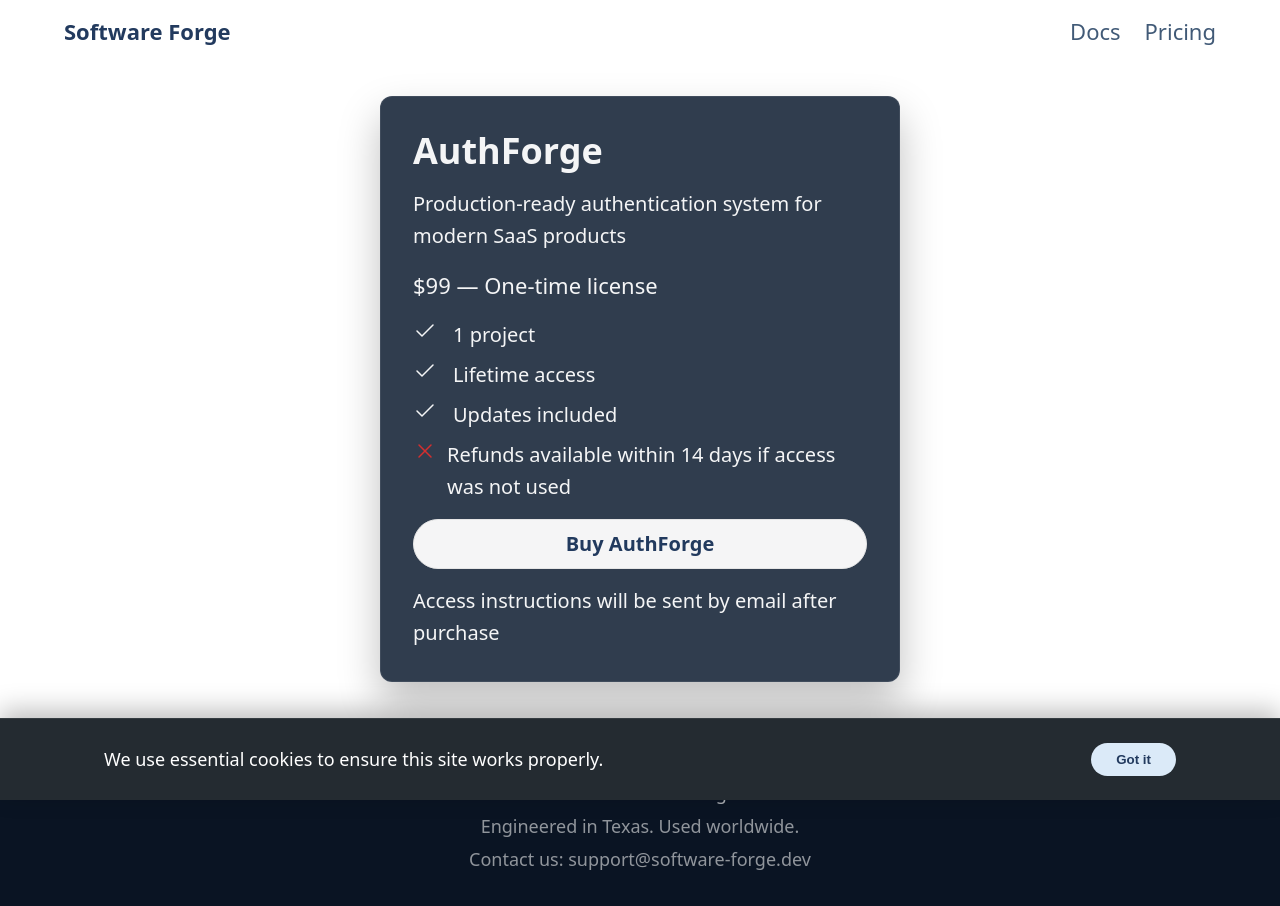
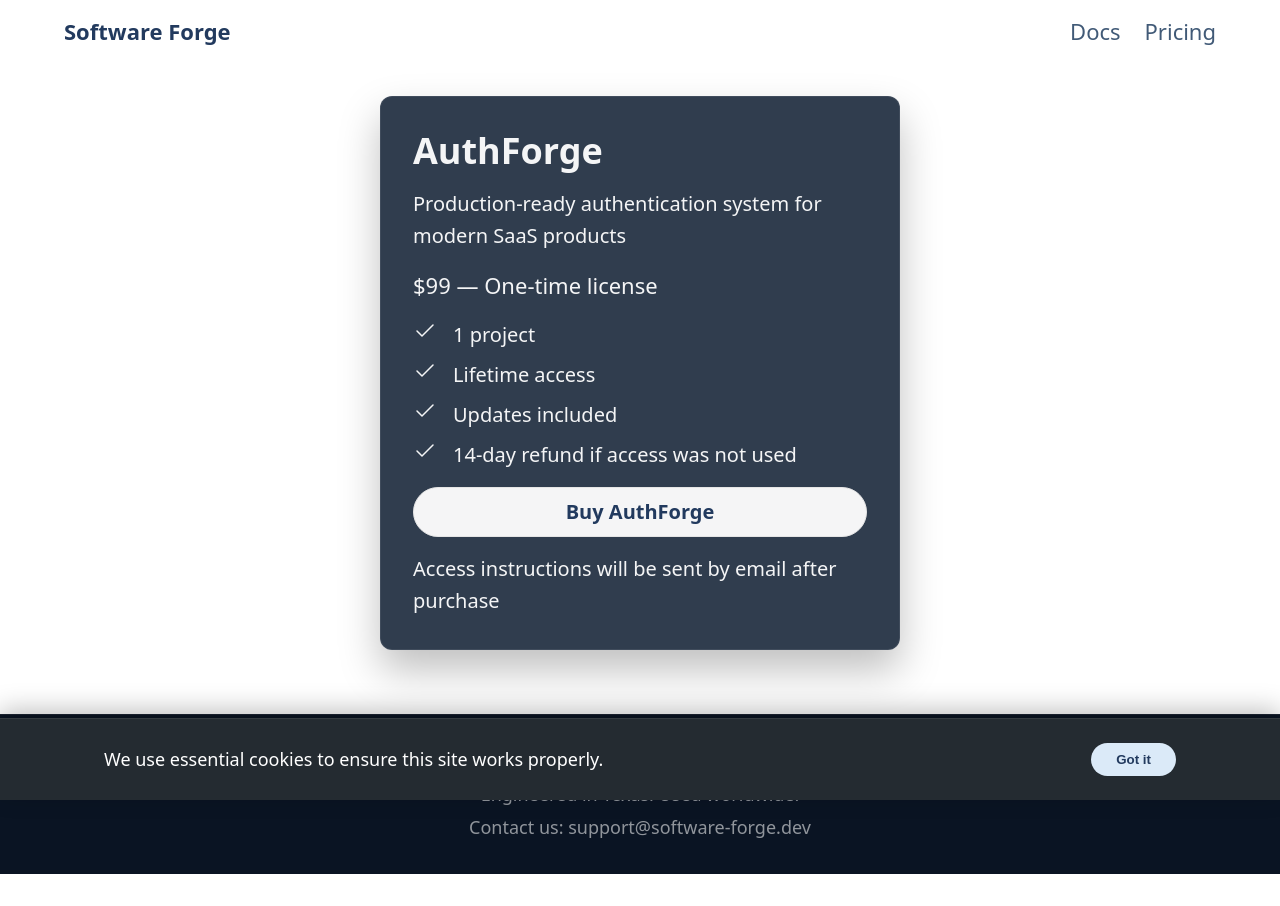
Before and after one commit to Grammeri/nextjs-landing, a Next.js app: page /pricing in a window 1280 px wide. After the commit the page ends 874 px from the top, so only its background shows below. Built offline with nearby package versions, Linux system fonts and the light colour scheme.

Commit message:
fix: fix pricing card

```diff
--- a/src/app/pricing/page.tsx
+++ b/src/app/pricing/page.tsx
@@ -17,13 +17,10 @@ export default function PricingPage() {
           description="Production-ready authentication system for modern SaaS products"
           price="$99 — One-time license"
           features={[
-            { text: '1 project', included: true },
-            { text: 'Lifetime access', included: true },
-            { text: 'Updates included', included: true },
-            {
-              text: 'Refunds available within 14 days if access was not used',
-              included: false,
-            },
+            { text: '1 project' },
+            { text: 'Lifetime access' },
+            { text: 'Updates included' },
+            { text: '14-day refund if access was not used' },
           ]}
           ctaLabel="Buy AuthForge"
           ctaHref="#"
--- a/src/shared/ui/icons/close.tsx
+++ /dev/null
@@ -1,36 +0,0 @@
-import type { IconDefinition, IconNode, IconProps } from './types';
-import { LUCIDE_STROKE } from './lucide';
-
-export const closeIconDefinition: IconDefinition = {
-  viewBox: '0 0 24 24',
-  nodes: [
-    { tag: 'path', attrs: { d: 'M18 6L6 18' } },
-    { tag: 'path', attrs: { d: 'M6 6l12 12' } },
-  ],
-};
-
-const renderNodes = (nodes: IconNode[]) =>
-  nodes.map((node, index) => {
-    const Tag = node.tag;
-    return <Tag key={index} {...node.attrs} />;
-  });
-
-export function CloseIcon({ className, title }: IconProps) {
-  return (
-    <svg
-      className={className}
-      viewBox={closeIconDefinition.viewBox}
-      fill="none"
-      stroke="currentColor"
-      strokeWidth={LUCIDE_STROKE}
-      strokeLinecap="round"
-      strokeLinejoin="round"
-      aria-hidden={title ? undefined : true}
-      focusable="false"
-      role={title ? 'img' : 'presentation'}
-    >
-      {title ? <title>{title}</title> : null}
-      {renderNodes(closeIconDefinition.nodes)}
-    </svg>
-  );
-}
--- a/src/shared/ui/icons/index.ts
+++ b/src/shared/ui/icons/index.ts
@@ -3,7 +3,6 @@ import { LUCIDE_STROKE } from './lucide';
 
 export { ExternalLinkIcon, externalLinkIconDefinition } from './external-link';
 export { CheckIcon, checkIconDefinition } from './check';
-export { CloseIcon, closeIconDefinition } from './close';
 export type { IconDefinition, IconNode, IconProps } from './types';
 
 export const copyIconDefinition: IconDefinition = {
--- a/src/shared/ui/pricing-card/PricingCard.module.css
+++ b/src/shared/ui/pricing-card/PricingCard.module.css
@@ -40,7 +40,3 @@
   width: var(--spacing-lg);
   height: var(--spacing-lg);
 }
-
-.iconExcluded {
-  color: var(--color-error);
-}
--- a/src/shared/ui/pricing-card/PricingCard.tsx
+++ b/src/shared/ui/pricing-card/PricingCard.tsx
@@ -1,11 +1,10 @@
 import { Button } from '@/shared/ui/button';
-import { CheckIcon, CloseIcon } from '@/shared/ui/icons';
+import { CheckIcon } from '@/shared/ui/icons';
 import { ProductCard } from '@/shared/ui/product-card/ProductCard';
 import styles from './PricingCard.module.css';
 
 export type PricingFeature = {
   text: string;
-  included: boolean;
 };
 
 export type PricingCardProps = {
@@ -36,15 +35,8 @@ export function PricingCard({
         <ul className={styles.features}>
           {features.map((feature) => (
             <li key={feature.text} className={styles.feature}>
-              <span
-                className={`${styles.icon} ${!feature.included ? styles.iconExcluded : ''}`}
-                aria-hidden="true"
-              >
-                {feature.included ? (
-                  <CheckIcon className={styles.iconSvg} />
-                ) : (
-                  <CloseIcon className={styles.iconSvg} />
-                )}
+              <span className={styles.icon} aria-hidden="true">
+                <CheckIcon className={styles.iconSvg} />
               </span>
               <span>{feature.text}</span>
             </li>
```
Also changed, not shown: src/app/products/authforge/page.tsx (+4 -5 lines).
